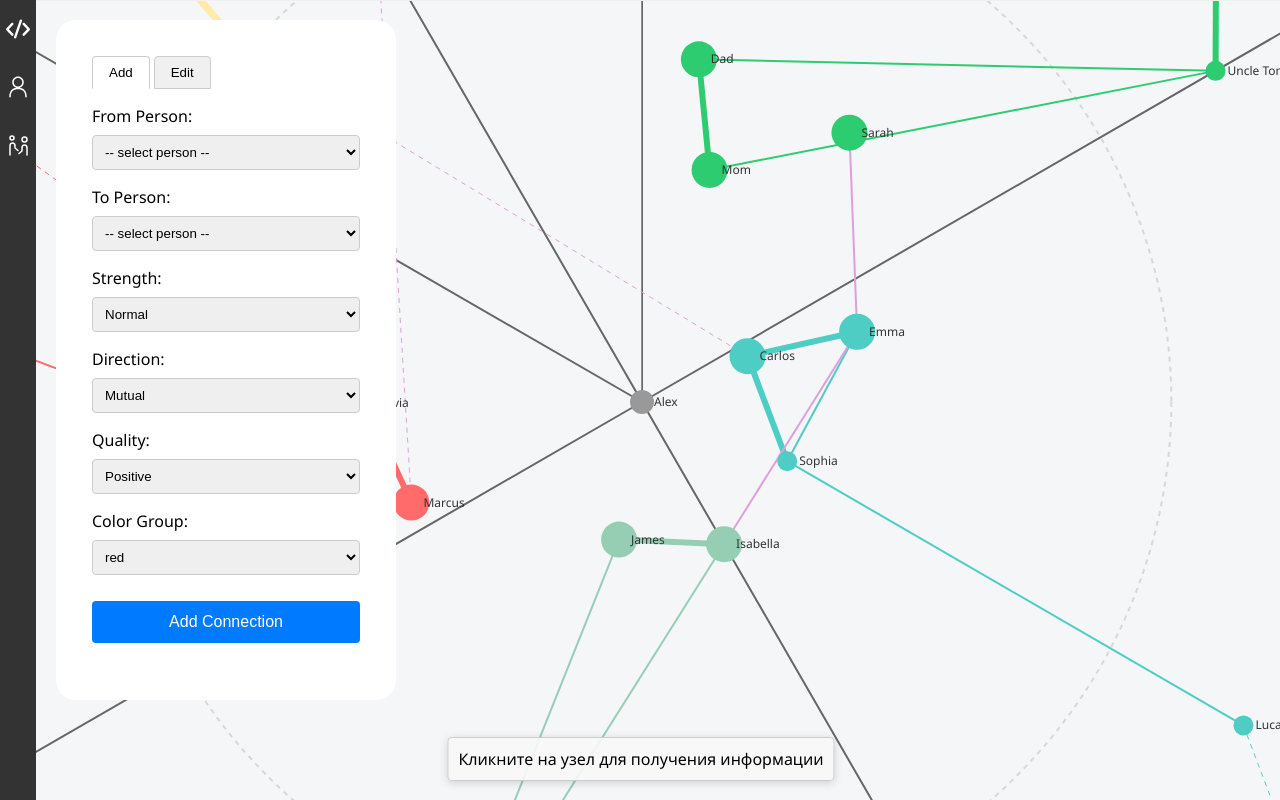
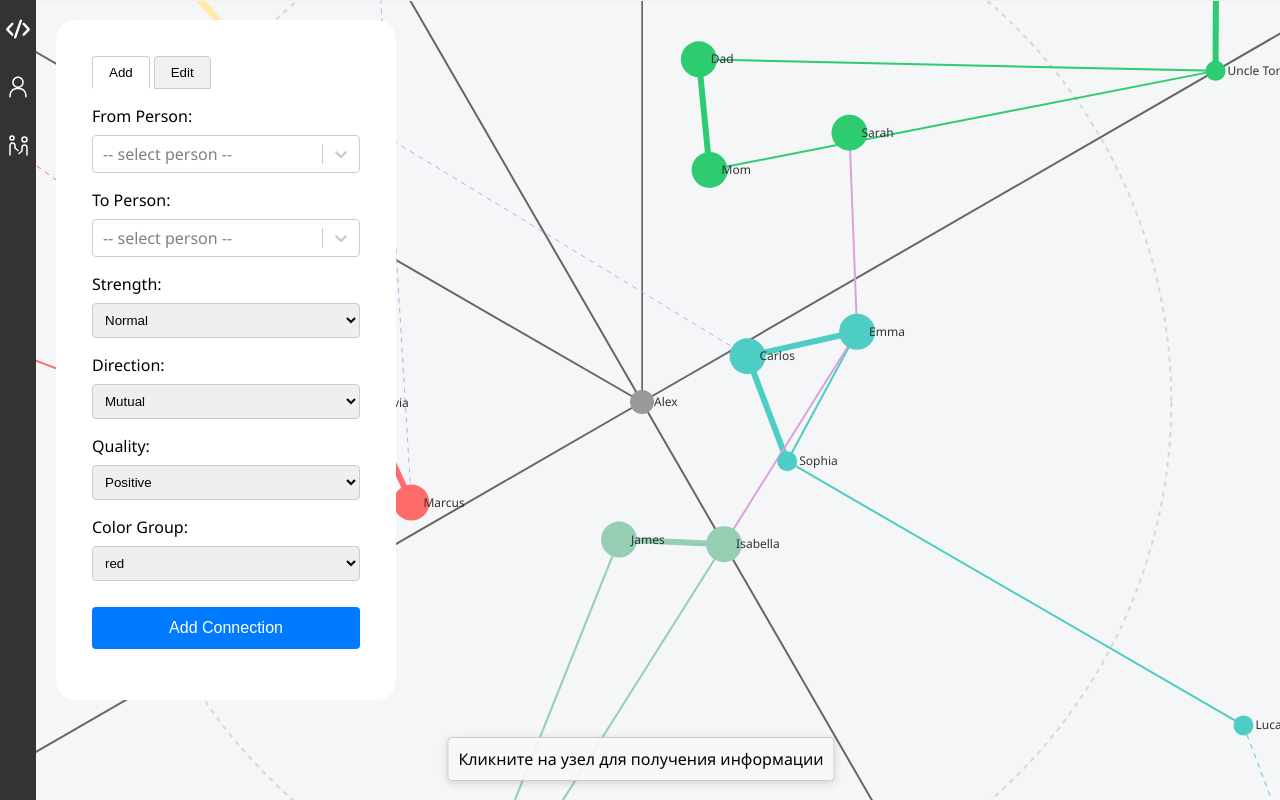
Before and after one commit to Shabanov-V/StrategicSocialGraph, a React (Vite) app: page / in a window 1280 px wide. Both pictures are taken after a click on the button 18 px from the left and 145 px from the top of the page. Built offline with nearby package versions, Linux system fonts and the light colour scheme.

Commit message:
make person input searchable

```diff
--- a/package.json
+++ b/package.json
@@ -16,6 +16,7 @@
     "js-yaml": "^4.1.0",
     "react": "^19.1.1",
     "react-dom": "^19.1.1",
+    "react-select": "^5.10.2",
     "vite": "^7.1.5"
   },
   "devDependencies": {
--- a/src/components/panels/ConnectionEditor.jsx
+++ b/src/components/panels/ConnectionEditor.jsx
@@ -1,5 +1,6 @@
 import React, { useState, useEffect } from 'react';
 import yaml from 'js-yaml';
+import Select from 'react-select';
 import styles from '../common/styles.module.css';
 
 function ConnectionEditor({ yamlText, setYamlText }) {
@@ -196,6 +197,8 @@ function ConnectionEditor({ yamlText, setYamlText }) {
     }
   }, [editFrom, editTo, yamlText]);
 
+  const peopleOptions = people.map(p => ({ value: p.name, label: p.name }));
+
   return (
     <div className={styles.panel}>
       <div className={styles.tabs}>
@@ -217,34 +220,28 @@ function ConnectionEditor({ yamlText, setYamlText }) {
         <form className={styles.form} onSubmit={handleSubmit}>
           <div className={styles.formGroup}>
             <label htmlFor="from">From Person:</label>
-            <select
-              id="from"
+            <Select
+              inputId="from"
               name="from"
-              value={formData.from}
-              onChange={handleChange}
-              required
-            >
-              <option value="">-- select person --</option>
-              {people.map(person => (
-                <option key={person.id} value={person.name}>{person.name}</option>
-              ))}
-            </select>
+              options={peopleOptions}
+              value={peopleOptions.find(o => o.value === formData.from) || null}
+              onChange={opt => handleChange({ target: { name: 'from', value: opt ? opt.value : '' } })}
+              isClearable
+              placeholder="-- select person --"
+            />
           </div>
 
           <div className={styles.formGroup}>
             <label htmlFor="to">To Person:</label>
-            <select
-              id="to"
+            <Select
+              inputId="to"
               name="to"
-              value={formData.to}
-              onChange={handleChange}
-              required
-            >
-              <option value="">-- select person --</option>
-              {people.map(person => (
-                <option key={person.id} value={person.name}>{person.name}</option>
-              ))}
-            </select>
+              options={peopleOptions}
+              value={peopleOptions.find(o => o.value === formData.to) || null}
+              onChange={opt => handleChange({ target: { name: 'to', value: opt ? opt.value : '' } })}
+              isClearable
+              placeholder="-- select person --"
+            />
           </div>
 
           <div className={styles.formGroup}>
@@ -315,31 +312,27 @@ function ConnectionEditor({ yamlText, setYamlText }) {
         <div>
           <div className={styles.formGroup}>
             <label htmlFor="editFrom">Person 1:</label>
-            <select
-              id="editFrom"
+            <Select
+              inputId="editFrom"
               name="editFrom"
-              value={editFrom}
-              onChange={e => setEditFrom(e.target.value)}
-            >
-              <option value="">-- select person --</option>
-              {people.map(p => (
-                <option key={p.id} value={p.name}>{p.name}</option>
-              ))}
-            </select>
+              options={peopleOptions}
+              value={peopleOptions.find(o => o.value === editFrom) || null}
+              onChange={opt => setEditFrom(opt ? opt.value : '')}
+              isClearable
+              placeholder="-- select person --"
+            />
           </div>
           <div className={styles.formGroup}>
             <label htmlFor="editTo">Person 2:</label>
-            <select
-              id="editTo"
+            <Select
+              inputId="editTo"
               name="editTo"
-              value={editTo}
-              onChange={e => setEditTo(e.target.value)}
-            >
-              <option value="">-- select person --</option>
-              {people.map(p => (
-                <option key={p.id} value={p.name}>{p.name}</option>
-              ))}
-            </select>
+              options={peopleOptions}
+              value={peopleOptions.find(o => o.value === editTo) || null}
+              onChange={opt => setEditTo(opt ? opt.value : '')}
+              isClearable
+              placeholder="-- select person --"
+            />
           </div>
           {selectedConnection && (
             <form className={styles.form}>
--- a/src/components/panels/InteractivePanel.jsx
+++ b/src/components/panels/InteractivePanel.jsx
@@ -1,5 +1,6 @@
 import React, { useState, useEffect } from 'react';
 import yaml from 'js-yaml';
+import Select from 'react-select';
 import styles from '../common/styles.module.css';
 import PersonForm from '../ui/PersonForm';
 
@@ -263,6 +264,8 @@ function InteractivePanel({ yamlText, setYamlText }) {
     }
   };
 
+  const peopleOptions = people.map(p => ({ value: p.id, label: p.name }));
+
   return (
     <div className={styles.panel}>
       <div className={styles.tabs}>
@@ -295,17 +298,15 @@ function InteractivePanel({ yamlText, setYamlText }) {
         <div>
           <div className={styles.formGroup}>
             <label htmlFor="person">Person:</label>
-            <select
-              id="person"
+            <Select
+              inputId="person"
               name="person"
-              value={selectedPerson}
-              onChange={e => setSelectedPerson(e.target.value)}
-            >
-              <option value="">-- select person --</option>
-              {people.map(p => (
-                <option key={p.id} value={p.id}>{p.name}</option>
-              ))}
-            </select>
+              options={peopleOptions}
+              value={peopleOptions.find(o => String(o.value) === String(selectedPerson)) || null}
+              onChange={opt => setSelectedPerson(opt ? opt.value : '')}
+              isClearable
+              placeholder="-- select person --"
+            />
           </div>
 
           {selectedPerson && (
```
Also changed, not shown: 2 other files (tests, documents, lock files or other folders).
